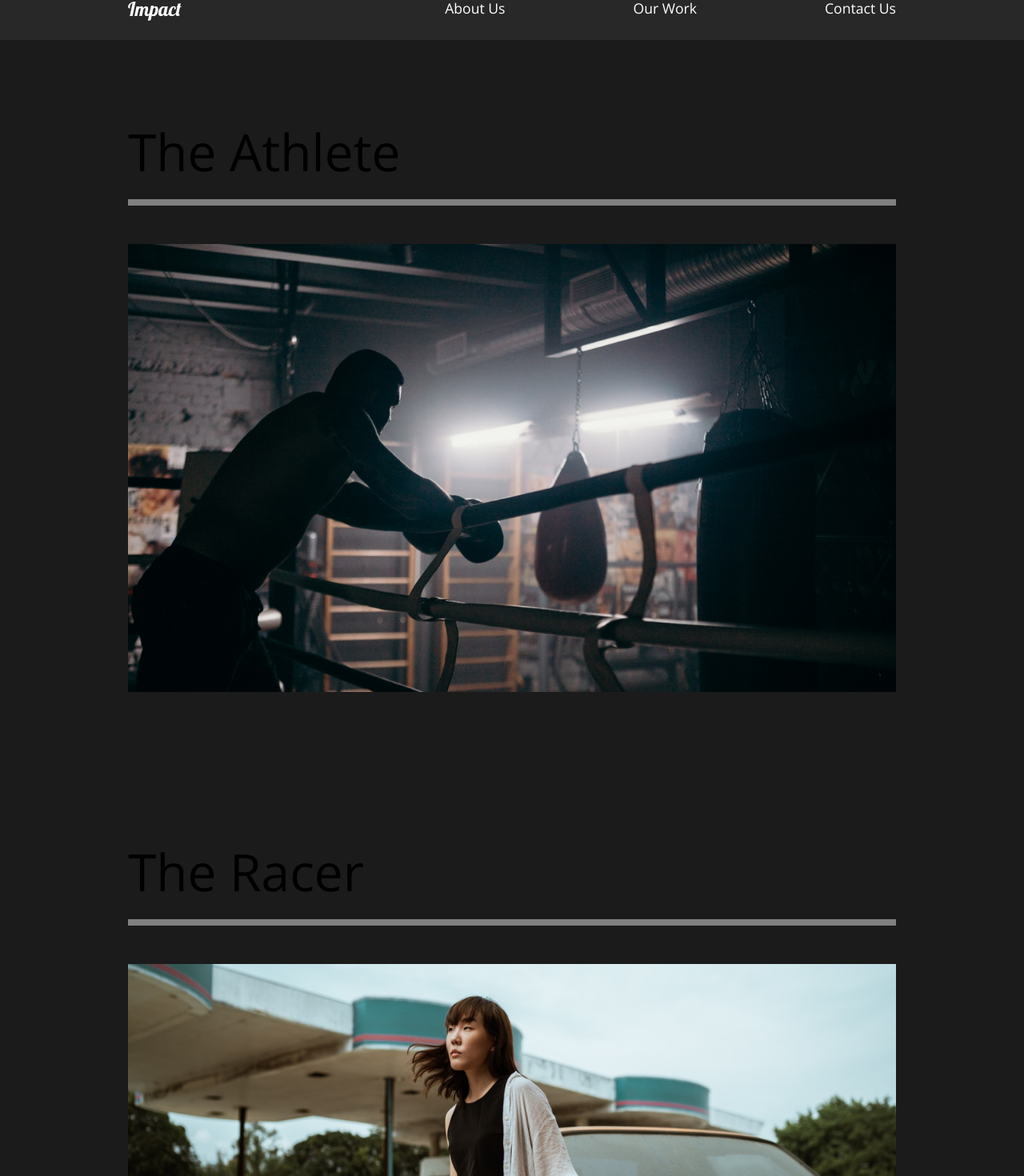
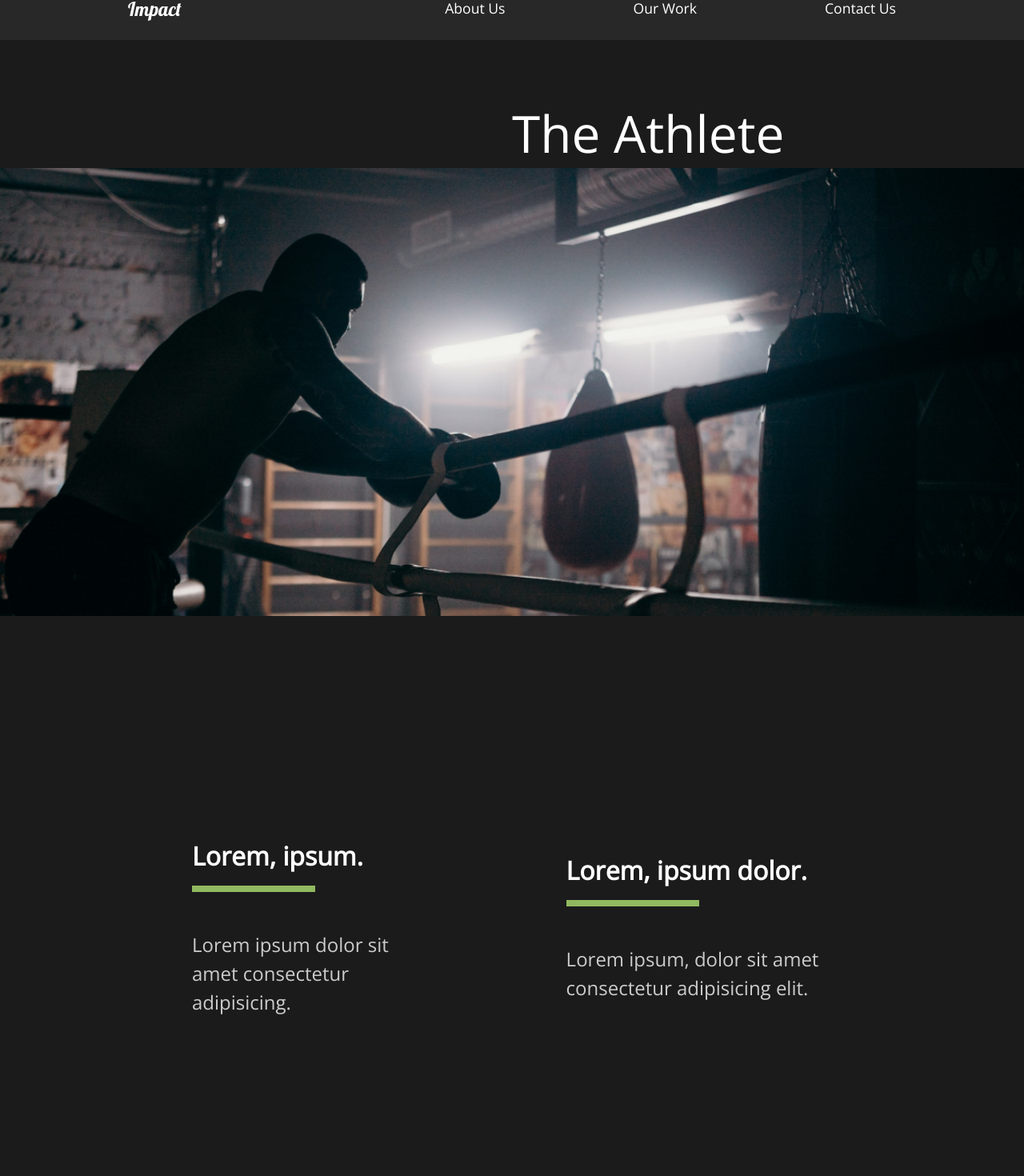
Before and after one commit to arakhm6/impact-react, a React (Create React App) app: page /work/the-athlete in a window 1280 px wide. Shown: the part 30-1500 px from the top of the page at 80% size. Built offline with nearby package versions, Linux system fonts and the light colour scheme.

Commit message:
individual work page

```diff
--- a/src/App.js
+++ b/src/App.js
@@ -3,6 +3,7 @@ import AboutUs from "./pages/AboutUs";
 import Nav from "./components/Nav";
 import ContactUs from "./pages/ContactUs";
 import OurWork from "./pages/OurWork";
+import WorkDetail from "./pages/WorkDetail";
 
 //Router
 import { Switch, Route } from "react-router-dom";
@@ -19,8 +20,11 @@ function App() {
         <Route path="/" exact>
           <AboutUs />
         </Route>
-        <Route path="/work">
+        <Route path="/work" exact>
           <OurWork />
+        </Route>
+        <Route path="/work/:id">
+          <WorkDetail />
         </Route>
         <Route path="/contact">
           <ContactUs />
--- a/src/pages/OurWork.js
+++ b/src/pages/OurWork.js
@@ -11,14 +11,14 @@ const OurWork = () => {
       <Movie>
         <h2>The Athlete</h2>
         <div className="line"></div>
-        <Link>
+        <Link to="/work/the-athlete">
           <img src={athlete} alt="athlete" />
         </Link>
       </Movie>
       <Movie>
         <h2>The Racer</h2>
         <div className="line"></div>
-        <Link>
+        <Link to="/work/the-racer">
           <img src={racer} alt="racer" />
         </Link>
       </Movie>
--- /dev/null
+++ b/src/pages/WorkDetail.js
@@ -0,0 +1,106 @@
+import React, { useState, useEffect } from "react";
+import styled from "styled-components";
+import { useHistory } from "react-router-dom";
+import { WorkState } from "../pages/workState";
+
+const WorkDetail = () => {
+  const history = useHistory();
+  const url = history.location.pathname;
+  const [works, setWorks] = useState(WorkState);
+  const [work, setWork] = useState(null);
+
+  //UseEffect
+  useEffect(() => {
+    const currentWork = works.filter((stateWork) => stateWork.url === url);
+    setWork(currentWork[0]);
+  }, [works, url]);
+
+  return (
+    <>
+      {work && (
+        <Details>
+          <Headline>
+            <h2>{work.title}</h2>
+            <img src={work.primaryImg} alt="Main image" />
+          </Headline>
+          <Awards>
+            {work.awards.map((award) => (
+              <Award
+                title={award.title}
+                description={award.description}
+                key={award.title}
+              />
+            ))}
+          </Awards>
+        </Details>
+      )}
+    </>
+  );
+};
+
+const Details = styled.div`
+  color: white;
+`;
+
+const Headline = styled.div`
+  min-height: 90vh;
+  padding-top: 20vh;
+  position: relative;
+  h2 {
+    position: absolute;
+    top: 10%;
+    left: 50%;
+    transform: translate(-50% -10%);
+  }
+  img {
+    width: 100%;
+    height: 70vh;
+    object-fit: cover;
+  }
+`;
+
+const Awards = styled.div`
+  min-height: 80vh;
+  display: flex;
+  margin: 5rem 10rem;
+  align-items: center;
+  justify-content: space-around;
+`;
+
+const AwardStyle = styled.div`
+  padding: 5rem;
+  h3 {
+    font-size: 2rem;
+  }
+  .line {
+    width: 50%;
+    background: #91b960;
+    height: 0.5rem;
+    margin: 1rem 0rem;
+  }
+  p {
+    padding: 2rem 0rem;
+  }
+`;
+
+const ImageDisplay = styled.div`
+  min-height: 50vh;
+  img {
+    width: 100%;
+    height: 100vh;
+    object-fit: cover;
+  }
+`;
+
+//Award component
+const Award = ({ title, description }) => {
+  return (
+    <AwardStyle>
+      <h3>{title}</h3>
+      <div className="line"></div>
+      <p>{description}</p>
+    </AwardStyle>
+  );
+};
+
+export default WorkDetail;
--- /dev/null
+++ b/src/pages/workState.js
@@ -0,0 +1,45 @@
+import athlete from "../img/athlete-small.png";
+import athlete2 from "../img/athlete2.png";
+import theracer from "../img/theracer-small.png";
+//import theracer2 from "../img/the-racer2.png";
+
+export const WorkState = () => {
+  return [
+    {
+      title: "The Athlete",
+      primaryImg: athlete,
+      secondaryImg: athlete2,
+      url: "/work/the-athlete",
+      awards: [
+        {
+          title: "Lorem, ipsum.",
+          description: "Lorem ipsum dolor sit amet consectetur adipisicing.",
+        },
+        {
+          title: "Lorem, ipsum dolor.",
+          description:
+            "Lorem ipsum, dolor sit amet consectetur adipisicing elit.",
+        },
+      ],
+    },
+    {
+      title: "The Racer",
+      primaryImg: theracer,
+      //secondaryImg: theracer2,
+      url: "/work/the-racer",
+      awards: [
+        {
+          title: "Lorem, ipsum.",
+          description: "Lorem ipsum dolor sit amet consectetur adipisicing.",
+        },
+        {
+          title: "Lorem, ipsum dolor.",
+          description:
+            "Lorem ipsum, dolor sit amet consectetur adipisicing elit.",
+        },
+      ],
+    },
+  ];
+};
+
+export default WorkState;
```
Also changed, not shown: src/img/the-racer2.jpg, src/img/theracer-small.png.
